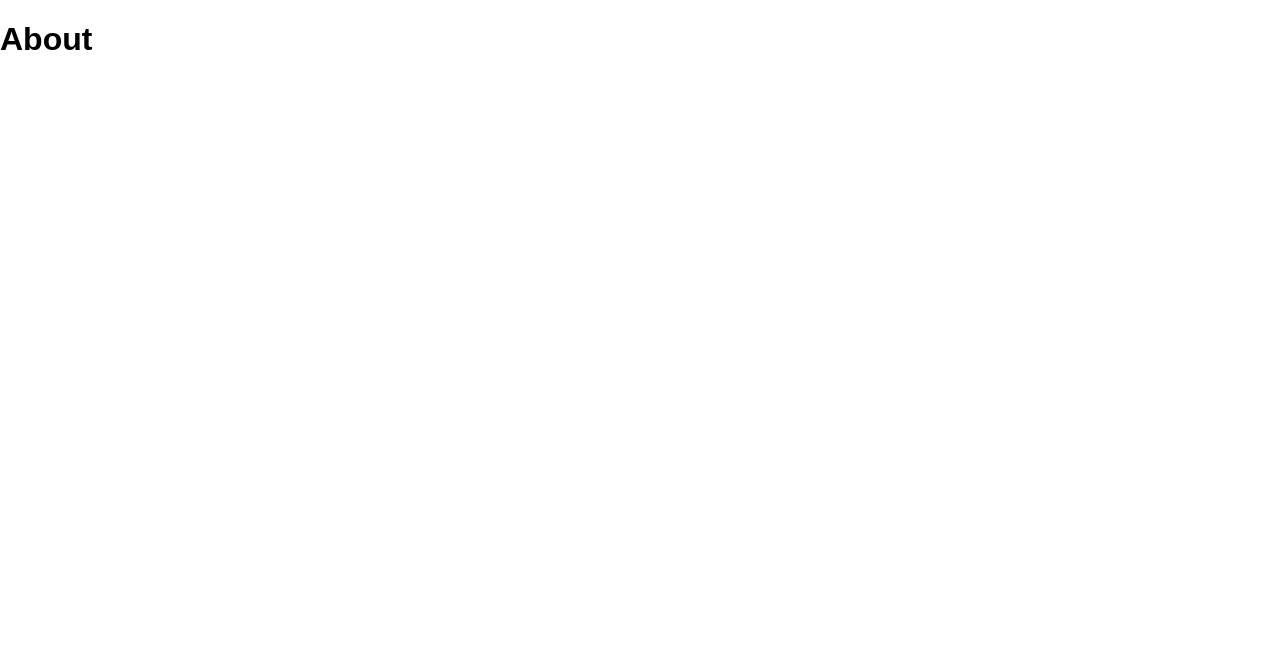
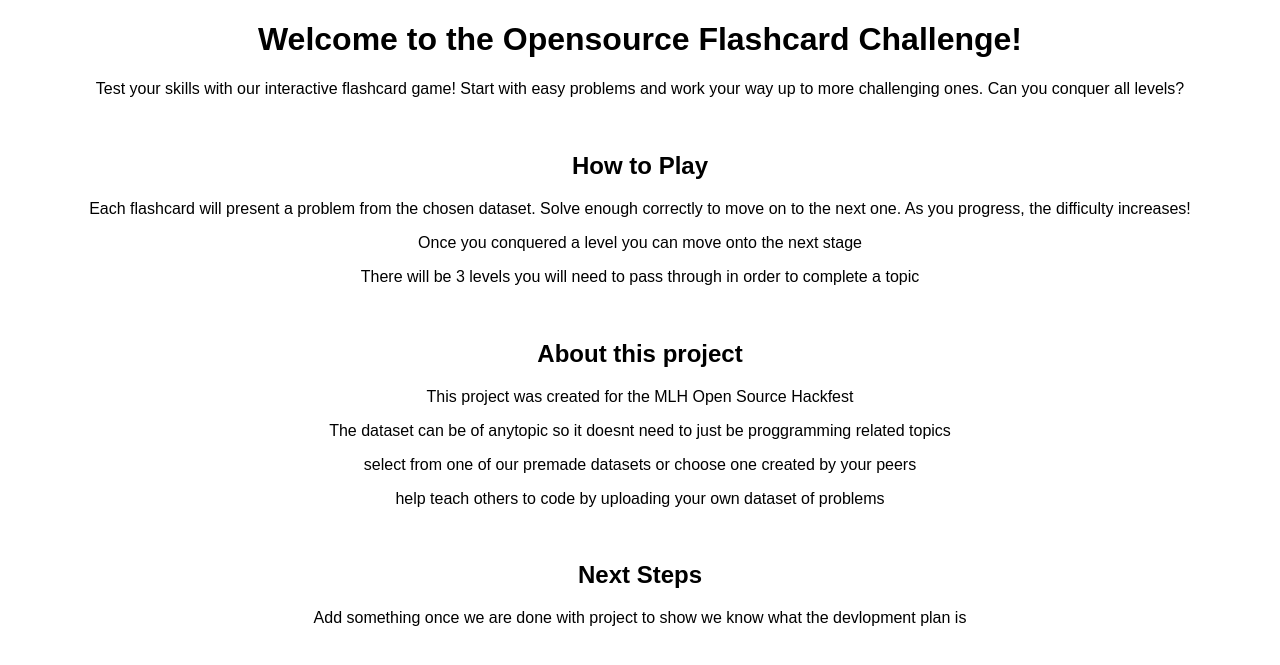
Before and after one commit to aizenbaidya/recall-royale, a Flask app: page /about in a window 1280 px wide. Before the commit the part shown is almost empty. Shown: the top 665 px of the page. Run offline with Flask 3, Linux system fonts and the light colour scheme.

Commit message:
Creating about page

```diff
--- /dev/null
+++ b/static/css/about.css
@@ -0,0 +1,3 @@
+body {
+    text-align: center;
+}
--- a/templates/about.html
+++ b/templates/about.html
@@ -5,5 +5,30 @@
 {% endblock %}
 
 {% block body %}
-    <h1>About</h1>
+<link rel="stylesheet" href="{{ url_for('static', filename='css/about.css') }}">
+<div class="home-container">
+    <h1>Welcome to the Opensource Flashcard Challenge!</h1>
+    <p>Test your skills with our interactive flashcard game! Start with easy problems and work your way up to more challenging ones. Can you conquer all levels?</p>
+    <br>
+    <div class="section">
+        <h2>How to Play</h2>
+        <p>Each flashcard will present a problem from the chosen dataset. Solve enough correctly to move on to the next one. As you progress, the difficulty increases!</p>
+        <p>Once you conquered a level you can move onto the next stage</p>
+        <p>There will be 3 levels you will need to pass through in order to complete a topic</p>
+        <br>
+    </div>
+    <div class="challenge">
+        <h2> About this project </h2>
+        <p> This project was created for the MLH Open Source Hackfest</p>
+        <p> The dataset can be of anytopic so it doesnt need to just be proggramming related topics</p>
+        <p> select from one of our premade datasets or choose one created by your peers</p>
+        <p> help teach others to code by uploading your own dataset of problems </div>
+        <br>
+    </div>
+    <div class="Next Steps">
+        <h2> Next Steps </h2>
+        <p>Add something once we are done with project to show we know what the devlopment plan is</p>
+    </div>
+
+
 {% endblock %}
```
